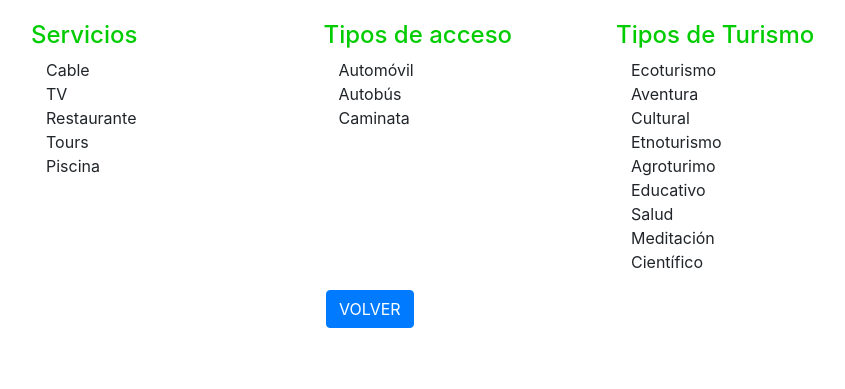
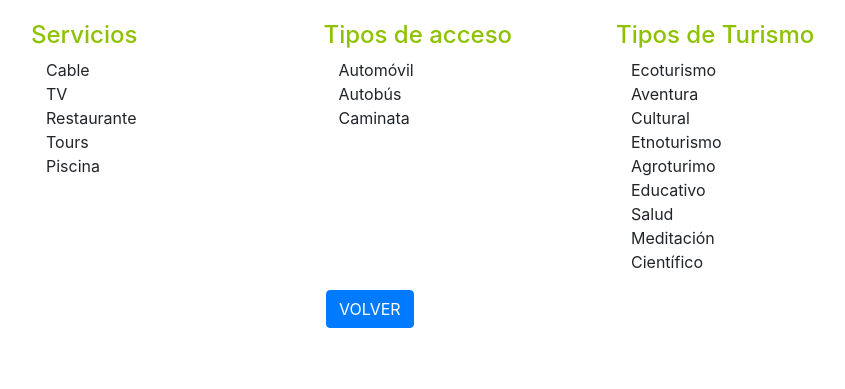
Before and after one commit to DianaBonillaE/ProyectoWebExpertos, a PHP site: page /detailSite.php in a window 1280 px wide. Shown: the part 1430-1819 px from the top of the page, without its empty margins (234-1079 px from the left). Run offline with PHP 8.4, Linux system fonts and the light colour scheme; some libraries are stand-ins or nearby versions.

Commit message:
Cambio de verde

```diff
--- a/proyectoWeb/views/detailSite.php
+++ b/proyectoWeb/views/detailSite.php
@@ -2,7 +2,7 @@
 <div class="form-horizontal" style="margin-top:8%;">
    <div class="container md-3">
       <br />
-      <h1 class="text-center" style="color:#00cc00;">Detalles de Las Cruces Estación Biológica</h1>
+      <h1 class="text-center" style="color:#000;">Detalles de Las Cruces Estación Biológica</h1>
       <br />
       <br />
       <div class="panel-body">
@@ -19,7 +19,7 @@
          <div class="col-md-2"></div>
             <div class="col-md-10">
                <div class="form-group">
-                  <h4 style="color:#00cc00;">Dirección</h4>
+                  <h4 style="color:#8EC100;">Dirección</h4>
                   <div class="col-sm-10">
                      San Vito, San Vito De Coto Brus, Puntarenas, Coto Brus
                   </div>
@@ -31,7 +31,7 @@
          <div class="col-md-2"></div>
          <div class="col-md-10">
             <div class="form-group">
-               <h4 style="color:#00cc00;">Descripción</h4>
+               <h4 style="color:#8EC100;">Descripción</h4>
                <div class="col-md-10">
                   Durante 50 años, los jardines han brindado a los visitantes una amplia variedad de plantas exóticas y nativas para admirar, que incluye la segunda colección más grande de palmeras del mundo
                </div>
@@ -43,7 +43,7 @@
          <div class="col-md-2"></div>
          <div class="col-md-10">
             <div class="form-group">
-               <h4 style="color:#00cc00;">Video</h4>
+               <h4 style="color:#8EC100;">Video</h4>
                <div class="col-md-10">
                   <div class = "vid-container">
                   <iframe width="700" height="315" src="https://www.youtube.com/embed/psZc1x1TQNI" frameborder = "0" allowfullscreen></iframe>
@@ -56,7 +56,7 @@
             <div class="col-md-2"></div>
             <div class="col-md-3">
                <div class="form-group">
-                  <h4 style="color:#00cc00;">Servicios</h4>
+                  <h4 style="color:#8EC100;">Servicios</h4>
                   <div class="col-md-2">
                      Cable TV
                      Restaurante
@@ -67,7 +67,7 @@
             </div>
             <div class="col-md-3">
                <div class="form-group">
-                  <h4 style="color:#00cc00;">Tipos de acceso</h4>
+                  <h4 style="color:#8EC100;">Tipos de acceso</h4>
                   <div class="col-md-2">
                      Automóvil
                      Autobús
@@ -77,7 +77,7 @@
             </div>
             <div class="col-md-3">
                <div class="form-group">
-                  <h4 style="color:#00cc00;">Tipos de Turismo</h4>
+                  <h4 style="color:#8EC100;">Tipos de Turismo</h4>
                   <div class="col-md-2">
                      Ecoturismo
                      Aventura
```
Also changed, not shown: proyectoWeb/css/admin.css (+4 -3 lines), proyectoWeb/views/ListSite.php (+8 -14 lines), proyectoWeb/views/admin.php (+5 -5 lines), proyectoWeb/img/servicios.jpg (added), proyectoWeb/img/sitiosTuristicos.jpg (added).
